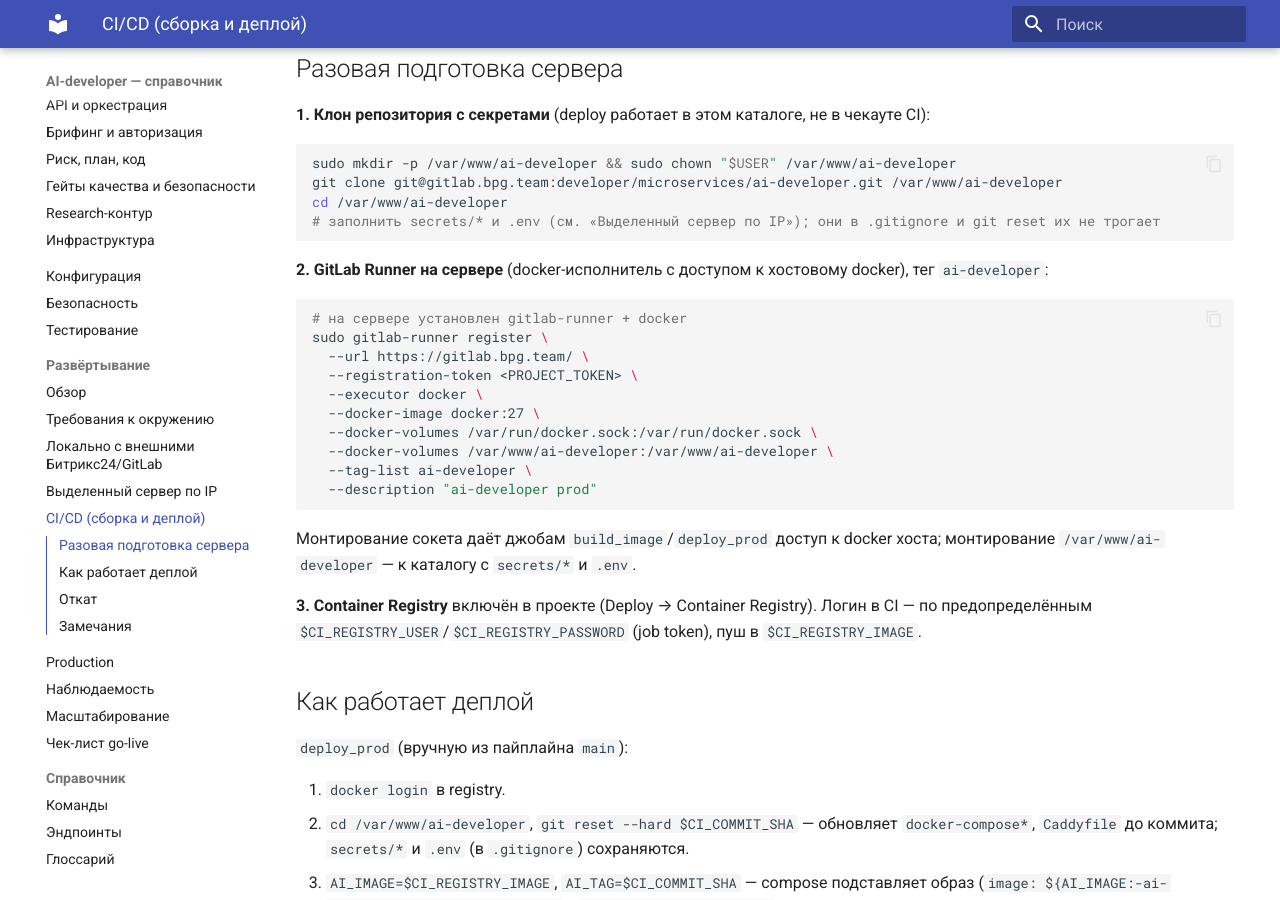
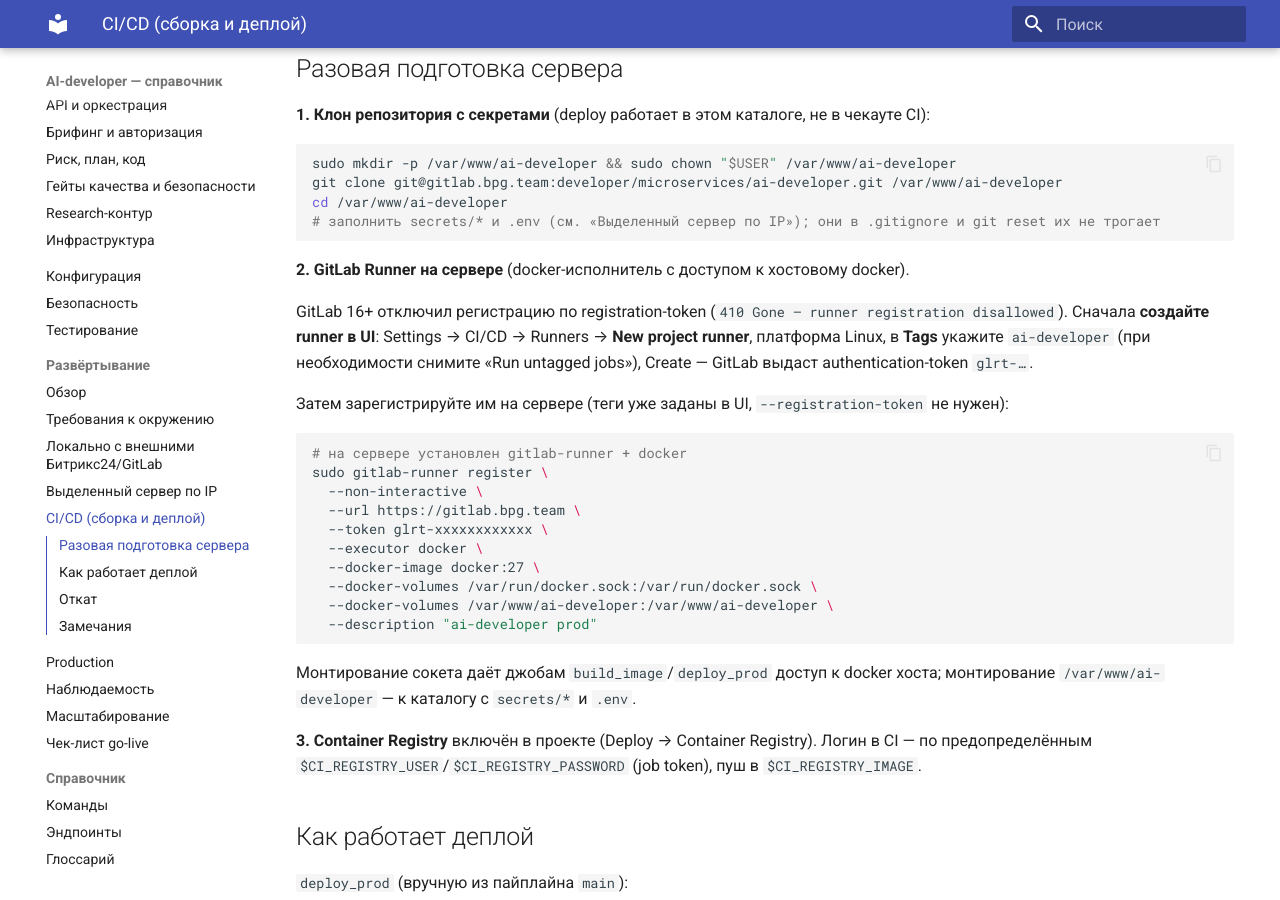
Before and after one commit to AverkinSergei/ai-developer, an MkDocs documentation site: the page built from docs/deployment/cicd.md, in a window 1280 px wide and 900 px high, scrolled down 528 px. Built offline with MkDocs 1.6.1 and Material for MkDocs 9.7.7, drawn with Linux system fonts in a browser that asks for light colours.

Commit message:
docs(cicd): регистрация runner по authentication-token (GitLab 16+)
Старый registration-token отключён (410 Gone). Сначала создать runner в UI с тегом
ai-developer -> получить glrt-токен -> register --token, без --registration-token.

````diff
--- a/docs/deployment/cicd.md
+++ b/docs/deployment/cicd.md
@@ -27,19 +27,25 @@
 # заполнить secrets/* и .env (см. «Выделенный сервер по IP»); они в .gitignore и git reset их не трогает
 ```
 
-**2. GitLab Runner на сервере** (docker-исполнитель с доступом к хостовому docker), тег
-`ai-developer`:
+**2. GitLab Runner на сервере** (docker-исполнитель с доступом к хостовому docker).
+
+GitLab 16+ отключил регистрацию по registration-token (`410 Gone — runner registration
+disallowed`). Сначала **создайте runner в UI**: Settings → CI/CD → Runners → **New project
+runner**, платформа Linux, в **Tags** укажите `ai-developer` (при необходимости снимите «Run
+untagged jobs»), Create — GitLab выдаст authentication-token `glrt-…`.
+
+Затем зарегистрируйте им на сервере (теги уже заданы в UI, `--registration-token` не нужен):
 
 ```bash
 # на сервере установлен gitlab-runner + docker
 sudo gitlab-runner register \
-  --url https://gitlab.bpg.team/ \
-  --registration-token <PROJECT_TOKEN> \
+  --non-interactive \
+  --url https://gitlab.bpg.team \
+  --token glrt-xxxxxxxxxxxx \
   --executor docker \
   --docker-image docker:27 \
   --docker-volumes /var/run/docker.sock:/var/run/docker.sock \
   --docker-volumes /var/www/ai-developer:/var/www/ai-developer \
-  --tag-list ai-developer \
   --description "ai-developer prod"
 ```
 
````
